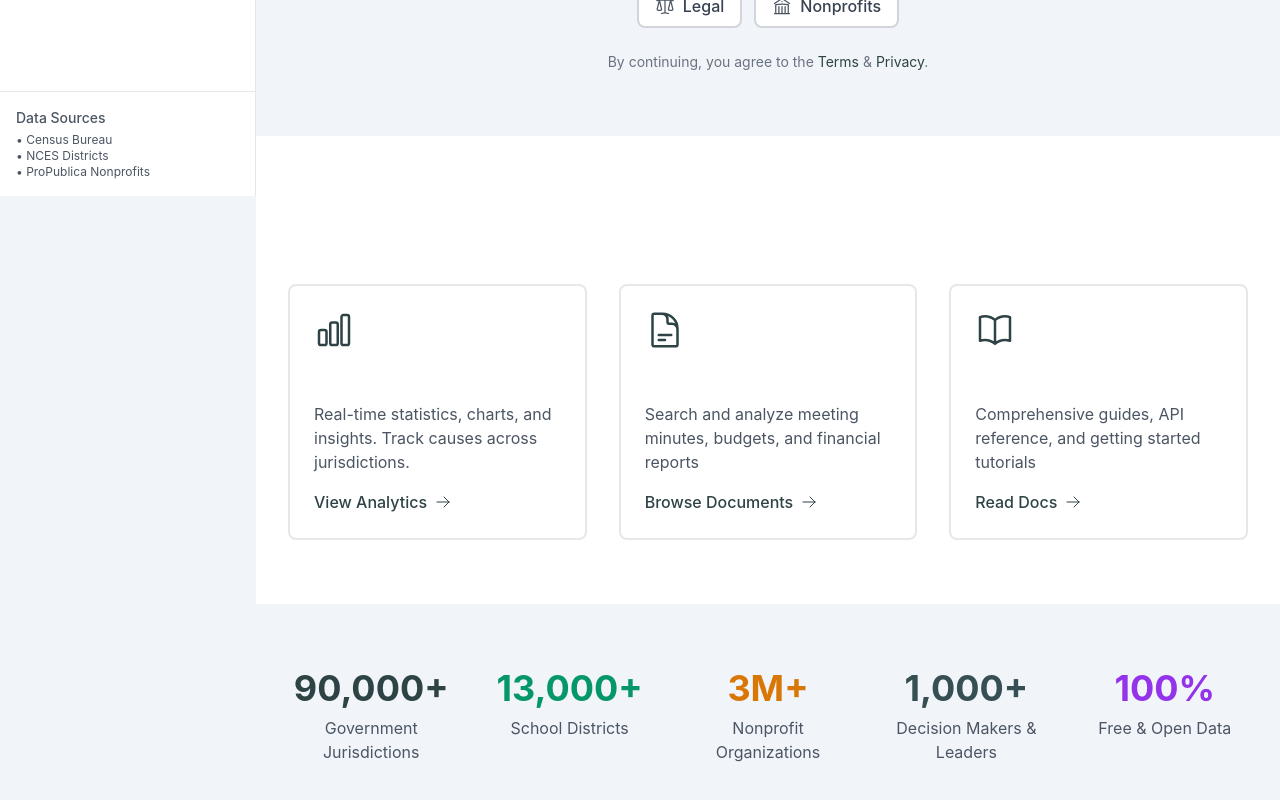
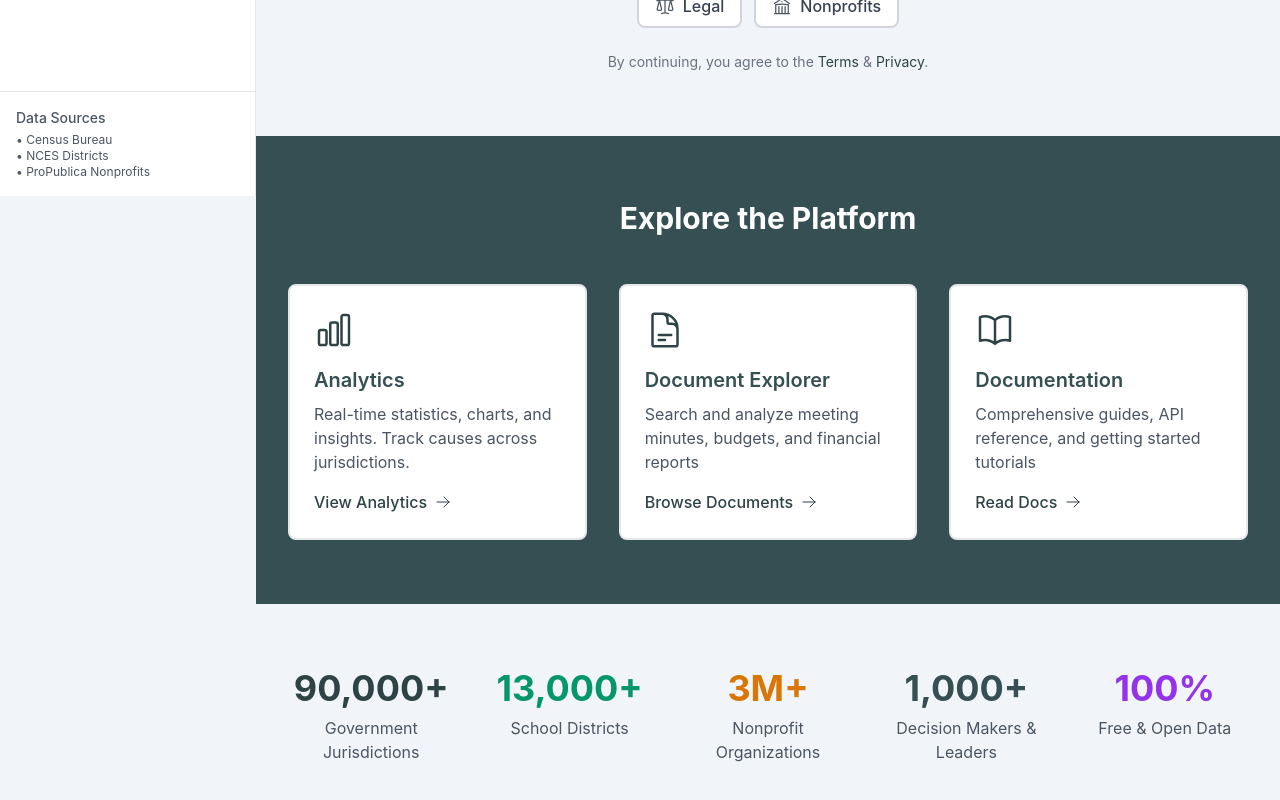
Before and after one commit to getcommunityone/open-navigator-for-engagement, a React (Vite) app in the folder frontend/: page / in a window 1280 px wide. Shown: the part 604-1404 px from the top of the page. Built offline with nearby package versions, Linux system fonts and the light colour scheme; the HTML template or start-up script is replaced by a standard one.

Commit message:
feat: Update README and Docusaurus config for consistent naming; enhance Home page styling

```diff
--- a/frontend/src/pages/Home.tsx
+++ b/frontend/src/pages/Home.tsx
@@ -155,15 +155,15 @@ export default function Home() {
       </div>
 
       {/* Features Grid */}
-      <div className="bg-white py-16">
+      <div className="py-16" style={{ backgroundColor: '#354F52' }}>
         <div className="max-w-7xl mx-auto px-4 sm:px-6 lg:px-8">
-          <h2 className="text-3xl font-bold text-center mb-12">Explore the Platform</h2>
+          <h2 className="text-3xl font-bold text-center mb-12 text-white">Explore the Platform</h2>
 
           <div className="grid grid-cols-1 md:grid-cols-2 lg:grid-cols-3 gap-8">
             <Link to="/analytics" className="group">
-              <div className="border-2 border-gray-200 rounded-lg p-6 hover:border-primary-500 transition-colors">
+              <div className="bg-white border-2 border-gray-200 rounded-lg p-6 hover:border-primary-500 transition-colors">
                 <ChartBarIcon className="h-10 w-10 text-primary-600 mb-4" />
-                <h3 className="text-xl font-semibold mb-2 group-hover:text-primary-600">Analytics</h3>
+                <h3 className="text-xl font-semibold mb-2" style={{ color: '#354F52' }}>Analytics</h3>
                 <p className="text-gray-600 mb-4">
                 Real-time statistics, charts, and insights. Track causes across jurisdictions.
                 </p>
@@ -174,9 +174,9 @@ export default function Home() {
             </Link>
 
             <Link to="/documents" className="group">
-              <div className="border-2 border-gray-200 rounded-lg p-6 hover:border-primary-500 transition-colors">
+              <div className="bg-white border-2 border-gray-200 rounded-lg p-6 hover:border-primary-500 transition-colors">
                 <DocumentTextIcon className="h-10 w-10 text-primary-600 mb-4" />
-                <h3 className="text-xl font-semibold mb-2 group-hover:text-primary-600">Document Explorer</h3>
+                <h3 className="text-xl font-semibold mb-2" style={{ color: '#354F52' }}>Document Explorer</h3>
                 <p className="text-gray-600 mb-4">
                   Search and analyze meeting minutes, budgets, and financial reports
                 </p>
@@ -192,9 +192,9 @@ export default function Home() {
               rel="noopener noreferrer"
               className="group"
             >
-              <div className="border-2 border-gray-200 rounded-lg p-6 hover:border-primary-500 transition-colors">
+              <div className="bg-white border-2 border-gray-200 rounded-lg p-6 hover:border-primary-500 transition-colors">
                 <BookOpenIcon className="h-10 w-10 text-primary-600 mb-4" />
-                <h3 className="text-xl font-semibold mb-2 group-hover:text-primary-600">Documentation</h3>
+                <h3 className="text-xl font-semibold mb-2" style={{ color: '#354F52' }}>Documentation</h3>
                 <p className="text-gray-600 mb-4">
                   Comprehensive guides, API reference, and getting started tutorials
                 </p>
```
Also changed, not shown: 2 other files (tests, documents, lock files or other folders).
